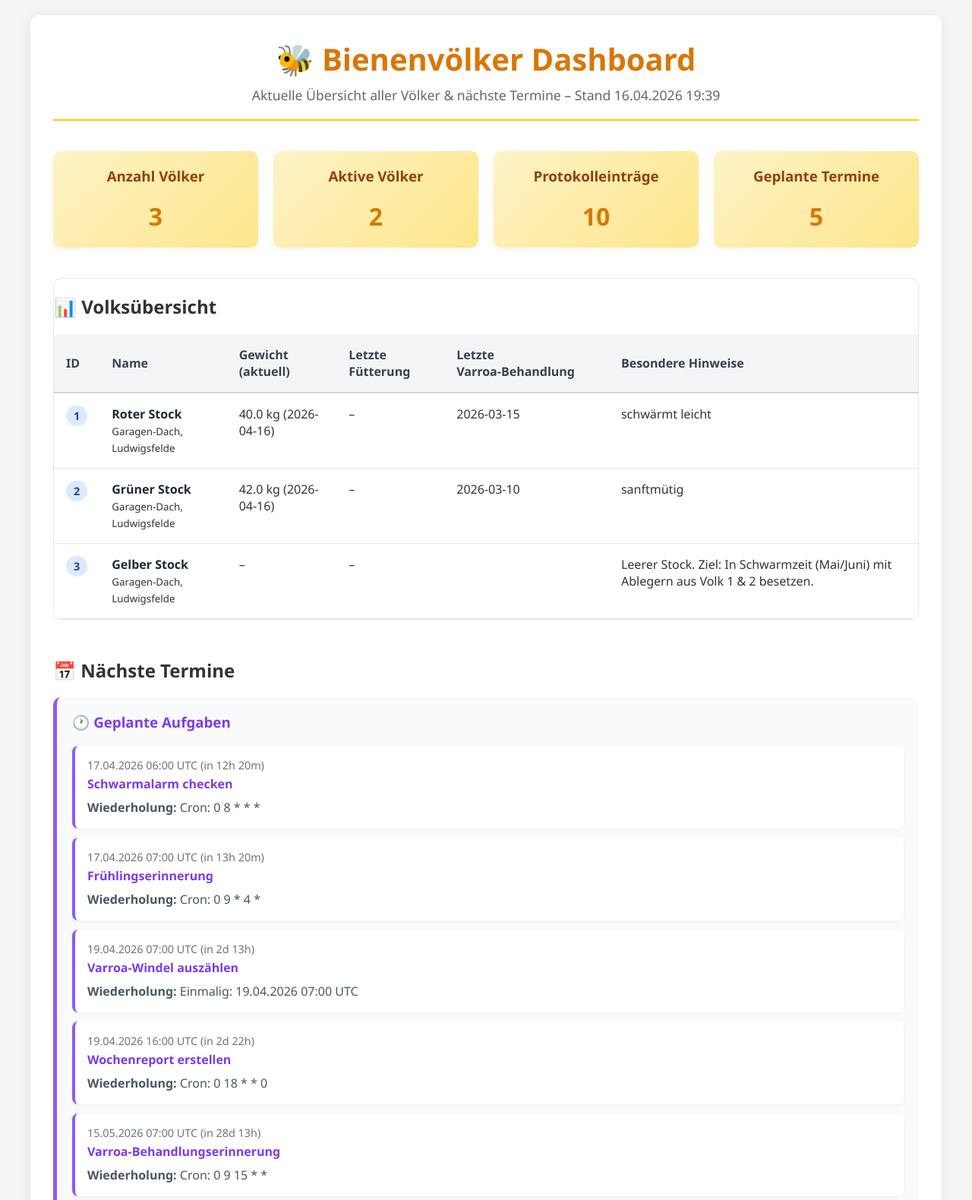
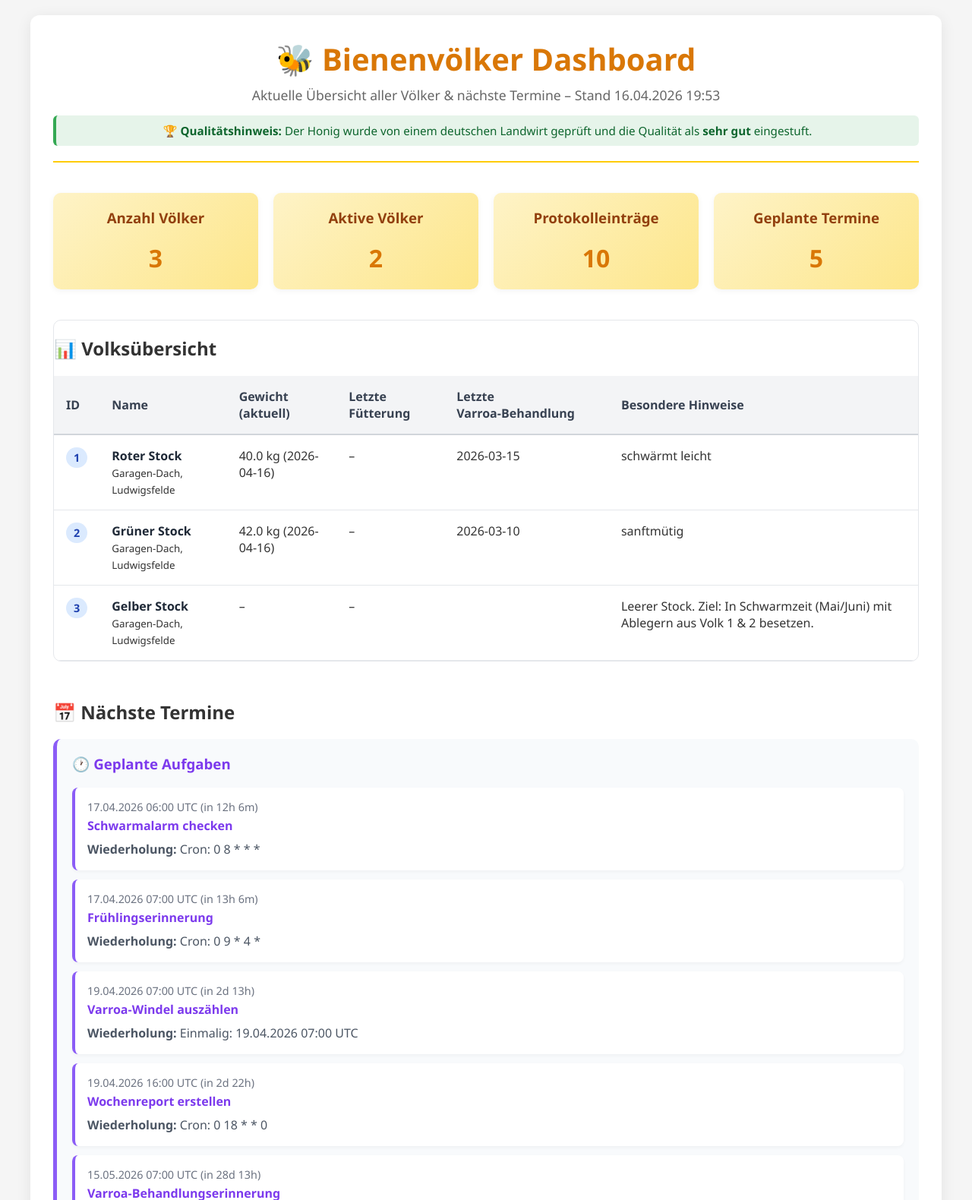
Before and after one commit to Mitchel85/bienen-dashboard, a plain HTML site: page index.html in a window 1280 px wide. Shown: the top 1580 px of the page at 76% size. Drawn offline with Linux system fonts and the light colour scheme.

Commit message:
Hinzufügen Qualitätshinweis: Honig von deutschen Landwirt geprüft, Qualität sehr gut

```diff
--- a/index.html
+++ b/index.html
@@ -42,7 +42,10 @@
     <div class="container">
         <header>
             <h1>🐝 Bienenvölker Dashboard</h1>
-            <div class="subtitle">Aktuelle Übersicht aller Völker & nächste Termine – Stand 16.04.2026 19:39</div>
+            <div class="subtitle">Aktuelle Übersicht aller Völker & nächste Termine – Stand 16.04.2026 19:53</div>
+            <div class="quality-note" style="margin-top: 15px; padding: 10px; background-color: #e6f4ea; border-left: 4px solid #34a853; border-radius: 6px; font-size: 0.95rem; color: #0d652d;">
+                🏆 <strong>Qualitätshinweis:</strong> Der Honig wurde von einem deutschen Landwirt geprüft und die Qualität als <strong>sehr gut</strong> eingestuft.
+            </div>
         </header>
 
         <div class="stats">
@@ -90,12 +93,12 @@
             <h2>📅 Nächste Termine</h2>
 <div class="termine-section"><h3>🕐 Geplante Aufgaben</h3>
                 <div class="termin">
-                    <div class="termin-time">17.04.2026 06:00 UTC (in 12h 20m)</div>
+                    <div class="termin-time">17.04.2026 06:00 UTC (in 12h 6m)</div>
                     <div class="termin-name">Schwarmalarm checken</div>
                     <div class="termin-details"><strong>Wiederholung:</strong> Cron: 0 8 * * *</div>
                 </div>
                 <div class="termin">
-                    <div class="termin-time">17.04.2026 07:00 UTC (in 13h 20m)</div>
+                    <div class="termin-time">17.04.2026 07:00 UTC (in 13h 6m)</div>
                     <div class="termin-name">Frühlingserinnerung</div>
                     <div class="termin-details"><strong>Wiederholung:</strong> Cron: 0 9 * 4 *</div>
                 </div>
```
